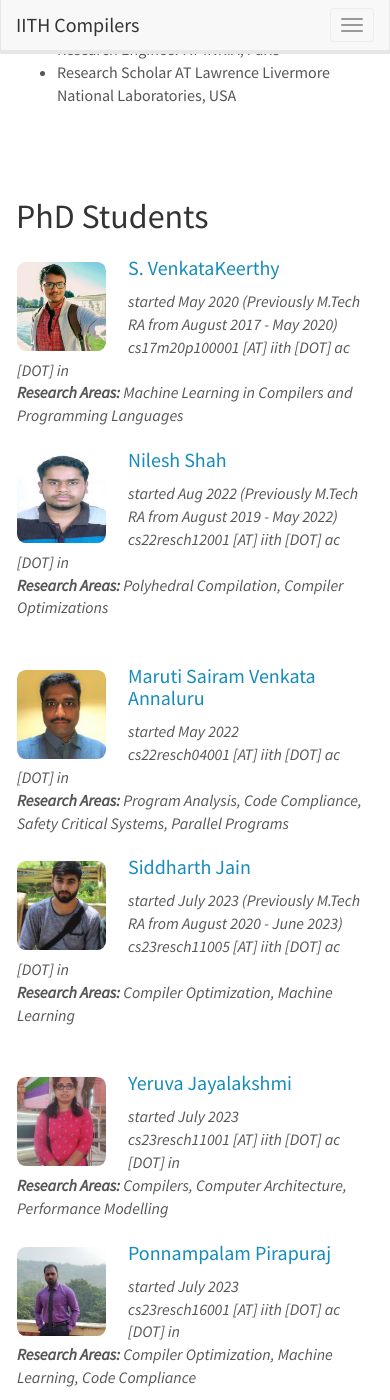
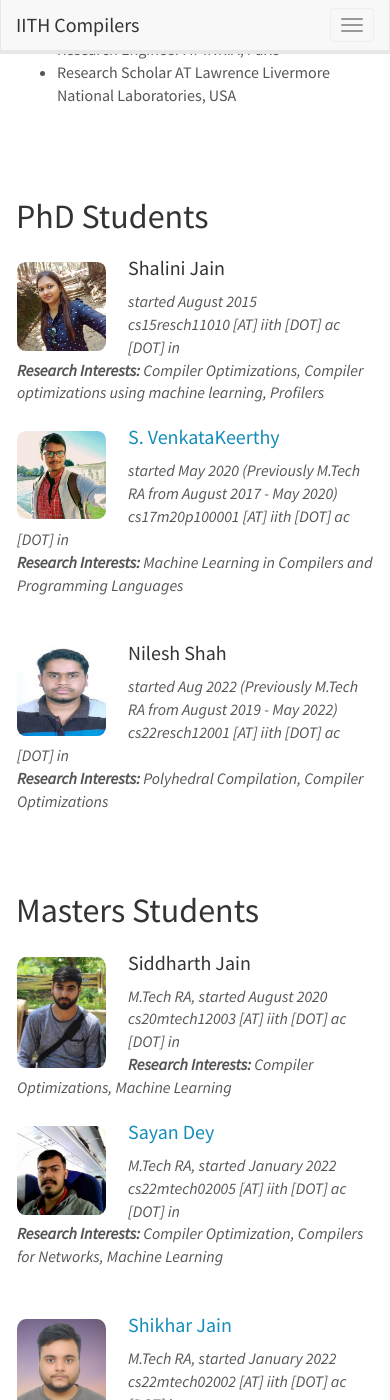
Before and after one commit to utpalbora/compilers.cse.iith.ac.in, a Jekyll site: the page built from _pages/team.md, in a window 390 px wide and 1400 px high, scrolled down 577 px. Built offline with Jekyll 4.4.1, drawn with Linux system fonts in a browser that asks for light colours; nearby versions of some CDN libraries; some of the changed text lies outside the part shown.

Commit message:
Revert "Updated team and alumni pages (#82)"
This reverts commit 03916c347166b80e44e759116fd9295584bf54ab.

```diff
--- a/_data/alumni.yml
+++ b/_data/alumni.yml
@@ -6,20 +6,12 @@
   next : PostDoc at University of Cambridge, UK
   thesis : Techniques for Static Detection of Data-Races in OpenMP Programs
 
-- name: Shalini Jain
-  type: alum
-  value: phd
-  info: PhD, 2015-2023
-  photo: shalini.jpg
-  next : Qualcomm compilers team
-  thesis : Reinforcement Learning based Compiler Optimizations for Size and Performance
-
 - name: Kuldeep Gautam
   type: alum
   value: mtech
   info: M.Tech RA, 2020-2023
   photo: kuldeep.jpg
-  thesis: A Dataset for Code Comprehension and Experiments with Binary Similarity
+  thesis: NA
   next : AIRA Matrix AI Team
 
 - name: Anilava Kundu
@@ -27,7 +19,7 @@
   value: mtech
   info: M.Tech RA, 2020-2023
   photo: anilava.jpg
-  thesis: Engineering Aspects of Machine Learning in Compilers
+  thesis: NA
   next : Imagination Technologies compilers team
 
 - name: Yashas Andaluri
@@ -39,14 +31,14 @@
   thesis_link:
   next: Qualcomm compilers team
 
-# - name: Nilesh Shah
-#   type: alum
-#   value: mtech
-#   info: M.Tech RA, 2019-2022
-#   photo: nilesh.jpg
-#   thesis: Some approximations for cache miss calculations
-#   thesis_link:
-#   next: PhD, IIT Hyderabad Compilers
+- name: Nilesh Shah
+  type: alum
+  value: mtech
+  info: M.Tech RA, 2019-2022
+  photo: nilesh.jpg
+  thesis: Some approximations for cache miss calculations
+  thesis_link:
+  next: PhD, IIT Hyderabad Compilers
 
 - name: Gagandeep Goyal
   type: alum
--- a/_data/team_members.yml
+++ b/_data/team_members.yml
@@ -23,15 +23,15 @@
 #   email: cs14mtech11017 [AT] iith [DOT] ac [DOT] in
 #   interests: Program Analysis, Compiler Optimization, Polyhedral Compilation, Parallel Programming, Race Detection
 
-# - name: Shalini Jain
-#   type: phd
-#   url:
-#     value: 0
-#     link:
-#   photo: shalini.jpg
-#   info: started August 2015
-#   email: cs15resch11010 [AT] iith [DOT] ac [DOT] in
-#   interests: Compiler Optimizations, Compiler optimizations using machine learning, Profilers
+- name: Shalini Jain
+  type: phd
+  url:
+    value: 0
+    link:
+  photo: shalini.jpg
+  info: started August 2015
+  email: cs15resch11010 [AT] iith [DOT] ac [DOT] in
+  interests: Compiler Optimizations, Compiler optimizations using machine learning, Profilers
 
 
 - name: S. VenkataKeerthy
@@ -47,52 +47,13 @@
 - name: Nilesh Shah
   type: phd
   url:
-    value: 1
-    link: https://www.linkedin.com/in/nilesh-shah-9700b051
+    value: 0
+    link:
   info: started Aug 2022 (Previously M.Tech RA from August 2019 - May 2022)
   photo: nilesh.jpg
   email: cs22resch12001 [AT] iith [DOT] ac [DOT] in
   interests: Polyhedral Compilation, Compiler Optimizations
 
-- name: Maruti Sairam Venkata Annaluru
-  type: phd
-  url:
-    value: 1
-    link: https://github.com/msvannaluru
-  photo: maruti.jpg
-  info: started May 2022
-  email: cs22resch04001 [AT] iith [DOT] ac [DOT] in
-  interests: Program Analysis, Code Compliance, Safety Critical Systems, Parallel Programs
-
-- name: Siddharth Jain
-  type: phd
-  url:
-    value: 1
-    link: https://www.linkedin.com/in/siddharth-jain-a1821a12a
-  photo: siddharth.jpg
-  info: started July 2023 (Previously M.Tech RA from August 2020 - June 2023)
-  email: cs23resch11005 [AT] iith [DOT] ac [DOT] in
-  interests: Compiler Optimization, Machine Learning
-
-- name: Yeruva Jayalakshmi
-  type: phd
-  url:
-    value: 1
-    link: https://www.linkedin.com/in/jaya-yeruva/
-  photo: jayalakshmi.jpg
-  info: started July 2023
-  email: cs23resch11001 [AT] iith [DOT] ac [DOT] in
-  interests: Compilers, Computer Architecture, Performance Modelling
-
-- name: Ponnampalam Pirapuraj
-  type: phd
-  url:
-    value: 1
-    link: https://github.com/pirapu
-  photo: pirapuraj.jpg
-  info: started July 2023
-  email: cs23resch16001 [AT] iith [DOT] ac [DOT] in
-  interests: Compiler Optimization, Machine Learning, Code Compliance
 
 # - name: Kuldeep Gautam
 #   type: mtech
@@ -114,6 +75,16 @@
 #   email: cs20mtech01002 [AT] iith [DOT] ac [DOT] in
 #   interests: Static Analysis,Code Compliance in Critical Systems
 
+- name: Siddharth Jain
+  type: mtech
+  url:
+    value: 0
+    link:
+  photo: siddharth.jpg
+  info: M.Tech RA, started August 2020
+  email: cs20mtech12003 [AT] iith [DOT] ac [DOT] in
+  interests: Compiler Optimizations, Machine Learning
+
 # - name: Yashas Andaluri
 #   type: mtech
 #   url:
@@ -128,7 +99,7 @@
   type: mtech
   url:
     value: 1
-    link: https://www.linkedin.com/in/sayandey19/
+    link: https://github.com/sayan-dey
   photo: sayan.jpg
   info: M.Tech RA, started January 2022
   email: cs22mtech02005 [AT] iith [DOT] ac [DOT] in
@@ -142,7 +113,7 @@
   photo: Shikhar.jpg
   info: M.Tech RA, started January 2022
   email: cs22mtech02002 [AT] iith [DOT] ac [DOT] in
-  interests: Compiler (& Polyhedral) Optimization, Energy-Efficient Computing, Computer Architecture, LLVM
+  interests: Compiler Optimization, Reinforcement Learning, Accelarated Computing
 
 - name: Soumya Banerjee
   type: mtech
@@ -152,57 +123,27 @@
   photo: Soumya.jpg
   info: M.Tech RA, started August 2022
   email: cs22mtech12011 [AT] iith [DOT] ac [DOT] in
-  interests: Compiler Optimization, Machine Learning
+  interests: Compiler optimization, Machine Learning
 
 - name: Raj Ambekar
   type: mtech
   url :
     value: 1
-    link: https://www.linkedin.com/in/raj-ambekar-b090a474/
+    link: https://github.com/RajAmbekar191094
   photo: Raj_Ambekar.png
   info: M.Tech RA, started August 2022
-  email: cs23mtech12006 [AT] iith [DOT] ac [DOT] in
-  interests: Compiler Optimization, Code Compliance
+  email: cs22mtech12011 [AT] iith [DOT] ac [DOT] in
+  interests: Compiler optimization,Machine Learning, Algorithms, Deep Learning
 
-- name: Neha Bhargava
+- name: Raghvendra Gupta
   type: mtech
   url :
     value: 1
-    link: https://in.linkedin.com/in/neha-bhargava-0b8a69164
-  photo: neha.jpg
-  info: M.Tech RA, started July 2023
-  email: cs22mtech12011 [AT] iith [DOT] ac [DOT] in
-  interests: Compilers, Computer Architecture
-
-- name: Joshi Jay Prafulkumar
-  type: mtech
-  url :
-    value: 1
-    link: https://github.com/Jay-Joshi-GIT
-  photo: jay.jpg
-  info: M.Tech RA, started July 2023
-  email: cs22mtech12004 [AT] iith [DOT] ac [DOT] in
-  interests: Compiler Optimization, Embedded Systems
-
-- name: Siddhartha Neyagapula
-  type: mtech
-  url :
-    value: 1
-    link: https://github.com/siddu12
-  photo: siddhartha.jpg
-  info: M.Tech RA, started July 2023
-  email: cs22mtech12010 [AT] iith [DOT] ac [DOT] in
-  interests: Compiler Optimization, Code Compliance
-
-# - name: Raghvendra Gupta
-#   type: mtech
-#   url :
-#     value: 1
-#     link: https://github.com/raghav9-97
-#   photo: raghavendra.jpg
-#   info: M.Tech TA, started August 2022
-#   email: cs22mtech11009 [AT] iith [DOT] ac [DOT] in
-#   interests: Compiler Optimizations, Reinforcement Learning, HPC
+    link: https://github.com/raghav9-97
+  photo: raghavendra.jpg
+  info: M.Tech TA, started August 2022
+  email: cs22mtech11009 [AT] iith [DOT] ac [DOT] in
+  interests: Compiler Optimizations, Reinforcement Learning, HPC
 
 
 #- name: Gagandeep Goyal
--- a/_pages/team.md
+++ b/_pages/team.md
@@ -8,10 +8,10 @@ permalink: /team/
 
 # Team Members
 
- **We are  looking for new PhD students, Postdocs, and Master students to join the team** [(see openings)]({{ site.url }}{{ site.baseurl }}/openings) **.**
+ **We are  looking for new PhD students, Postdocs, and Master students to join the team** [(see openings)]({{ site.url }}{{ site.baseurl }}/vacancies) **.**
 
 
-Jump to [Faculty](#faculty), [PhD Students](#phd-students), [Masters Students](#masters-students), [Alumni](#alumni).
+Jump to [Faculty](#faculty), [PhD Students](#phd-students), [Masters Students](#masters-students), [Alumni]({{ site.url }}{{ site.baseurl }}/alumni).
 
 ## Faculty
 {% for member in site.data.team_members %}
@@ -89,19 +89,19 @@ Jump to [Faculty](#faculty), [PhD Students](#phd-students), [Masters Students](#
 {% endif %}
 
 <div class="col-sm-6 clearfix">
-  <img src="{{ site.url }}{{ site.baseurl }}/images/teampic/{{ member.photo }}" class="img-responsive float-left object-fit-cover custom-padding">
+  <img src="{{ site.url }}{{ site.baseurl }}/images/teampic/{{ member.photo }}" class="img-responsive" object-fit="scale-down" width="25%" height="auto" style="float: left">
   {% if member.url.value == 1 %}
   <h4><a href="{{ member.url.link }}" target="_blank">{{ member.name }}</a></h4>
 
   <p class="right">
-  <i>{{ member.info }}<br>{{ member.email }}<br><b>Research Areas:</b> {{ member.interests }}</i>
+  <i>{{ member.info }}<br>{{ member.email }}<br><b>Research Interests:</b> {{ member.interests }}</i>
   </p>
   {% endif %}
 
   {% if member.url.value == 0 %}
   <h4>{{ member.name }}</h4>
   <p class="right">
-  <i>{{ member.info }}<br>{{ member.email }}<br><b>Research Areas:</b> {{ member.interests }}</i>
+  <i>{{ member.info }}<br>{{ member.email }}<br><b>Research Interests:</b> {{ member.interests }}</i>
   </p>
   {% endif %}
 
@@ -136,18 +136,18 @@ Jump to [Faculty](#faculty), [PhD Students](#phd-students), [Masters Students](#
 {% endif %}
 
 <div class="col-sm-6 clearfix">
-  <img src="{{ site.url }}{{ site.baseurl }}/images/teampic/{{ member.photo }}" class="img-responsive float-left object-fit-cover custom-padding">
+  <img src="{{ site.url }}{{ site.baseurl }}/images/teampic/{{ member.photo }}" class="img-responsive" object-fit="scale-down" width="25%" height="auto" style="float: left">
   {% if member.url.value == 1 %}
   <h4><a href="{{ member.url.link }}" target="_blank">{{ member.name }}</a></h4>
   <p class="right">
-  <i>{{ member.info }}<br>{{ member.email }}<br><b>Research Areas:</b> {{ member.interests }}</i>
+  <i>{{ member.info }}<br>{{ member.email }}<br><b>Research Interests:</b> {{ member.interests }}</i>
   </p>
   {% endif %}
 
   {% if member.url.value == 0 %}
   <h4>{{ member.name }}</h4>
   <p class="right">
-  <i>{{ member.info }}<br>{{ member.email }}<br><b>Research Areas:</b> {{ member.interests }}</i>
+  <i>{{ member.info }}<br>{{ member.email }}<br><b>Research Interests:</b> {{ member.interests }}</i>
   </p>
   {% endif %}
 
@@ -169,92 +169,37 @@ Jump to [Faculty](#faculty), [PhD Students](#phd-students), [Masters Students](#
 {% endif %}
 {% endif %}
 
-<br>
+<!--
+## Alumni
+{% assign number_printed = 0 %}
+{% for member in site.data.team_members %}
 
-## Alumni
-### Doctoral Students
-{% assign number_printed_phd = 0 %}
-{% for member in site.data.alumni %}
-{% if member.value == "phd" %}
+{% assign even_odd = number_printed | modulo: 2 %}
 
-
-{% assign even_odd_phd = number_printed_phd | modulo: 2 %}
-{% if even_odd_phd == 0 %}
-<div class="row">
+{% if even_odd == 0 %}
+<div class="col">
 {% endif %}
 
-<div class="col-sm-6 clearfix">
-  <img src="{{ site.url }}{{ site.baseurl }}/images/teampic/{{ member.photo }}" class="img-responsive float-left object-fit-cover custom-padding">
+{% if member.type == 'alum' %}
+<div class="col-md-4">
   <h4>{{ member.name }}</h4>
-  <p class="right">
   <i>{{ member.info }}</i>
-  {% if member.thesis_link %}
-  Thesis: <a href="{{ member.thesis_link }}" target="_blank">{{ member.thesis }}</a>
-  {% elsif member.thesis != "NA" %}
-  Thesis: {{ member.thesis }}
-  {% endif %}
-  <i>Next: {{ member.next }}</i>
-  </p>
-</div>
-
-{% assign number_printed_phd = number_printed_phd | plus: 1 %}
-
-{% if even_odd_phd == 1 %}
-</div>
-{% endif %}
-{% endif %}
-{% endfor %}
-
-
-{% assign even_odd_phd = number_printed_phd | modulo: 2 %}
-{% if even_odd_phd == 1 %}
+  <i>{{ member.affiliation }}</i>
 </div>
 {% endif %}
 
+{% assign number_printed = number_printed | plus: 1 %}
 
-
-<br/>
-
-
-### Masters Students
-{% assign number_printed_mtech = 0 %}
-{% for member in site.data.alumni %}
-{% if member.value == "mtech" %}
-
-{% assign even_odd_mtech = number_printed_mtech | modulo: 2 %}
-
-{% if even_odd_mtech == 0 %}
-<div class="row">
-{% endif %}
-
-
-<div class="col-sm-6 clearfix">
-  <img src="{{ site.url }}{{ site.baseurl }}/images/teampic/{{ member.photo }}" class="img-responsive float-left object-fit-cover custom-padding">
-  <h4>{{ member.name }}</h4>
-  <p class="right">
-  <i>{{ member.info }}</i>
-  {% if member.thesis_link %}
-  Thesis: <a href="{{ member.thesis_link }}" target="_blank">{{ member.thesis }}</a>
-   {% elsif member.thesis != "NA" %}
-  Thesis: {{ member.thesis }}
-  {% endif %}
-  <i>Next: {{ member.next }}</i>
-  </p>
-</div>
-
-{% assign number_printed_mtech = number_printed_mtech | plus: 1 %}
-{% if even_odd_mtech == 1 %}
-</div>
-{% endif %}
-{% endif %}
-{% endfor %}
-
-
-
-{% assign even_odd_mtech = number_printed_mtech | modulo: 2 %}
-{% if even_odd_mtech == 1 %}
+{% if even_odd == 1 %}
 </div>
 {% endif %}
 
+{% endfor %}
+
+{% assign even_odd = number_printed | modulo: 2 %}
+{% if even_odd == 1 %}
+</div>
+{% endif %}
+-->
 
 <br/>
--- a/css/main.scss
+++ b/css/main.scss
@@ -166,10 +166,3 @@ firstp {}
     color: #fff;
     padding: 20px;
 }
-
-/*Square pictures*/
-.custom-padding{
-    width: 25%;
-    aspect-ratio: 1;
-    object-fit: cover;
-}
```
Also changed, not shown: images/teampic/jay.jpg (deleted), images/teampic/jayalakshmi.jpg (deleted), images/teampic/maruti.jpg (deleted), images/teampic/neha.jpg (deleted), images/teampic/pirapuraj.jpg (deleted), images/teampic/siddhartha.jpg (deleted).
